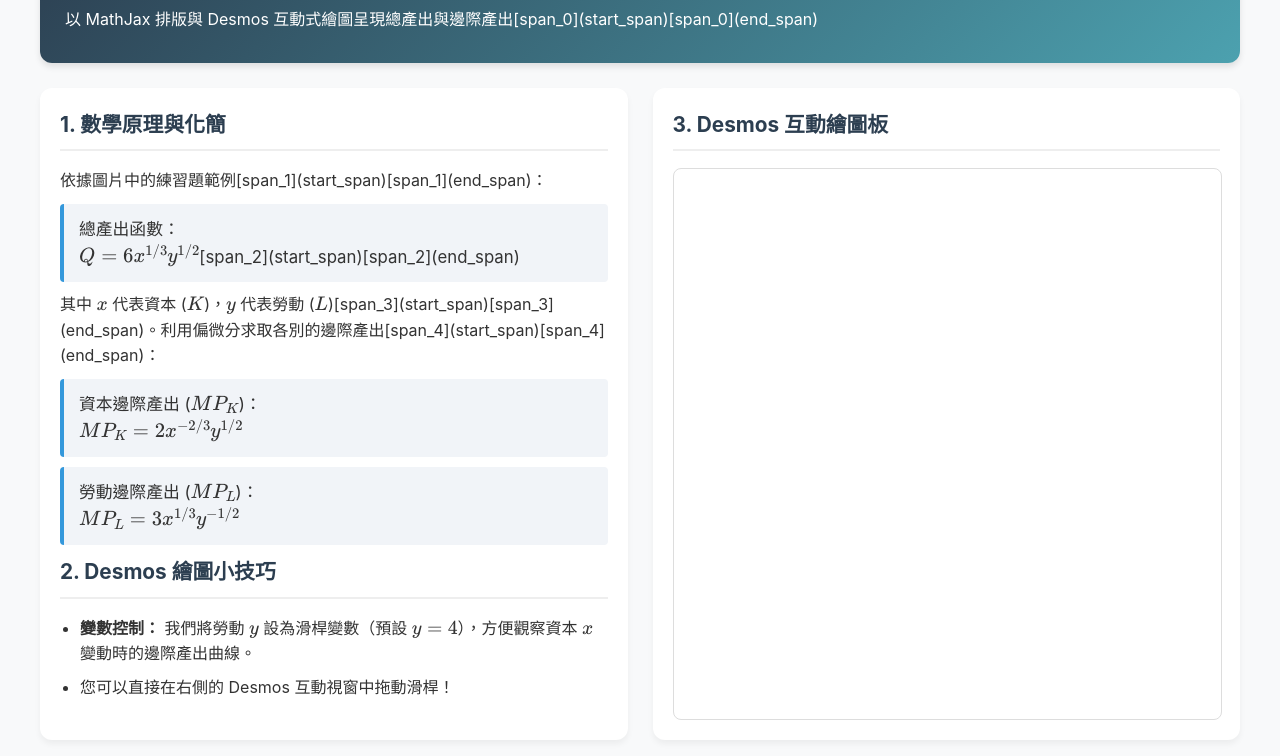
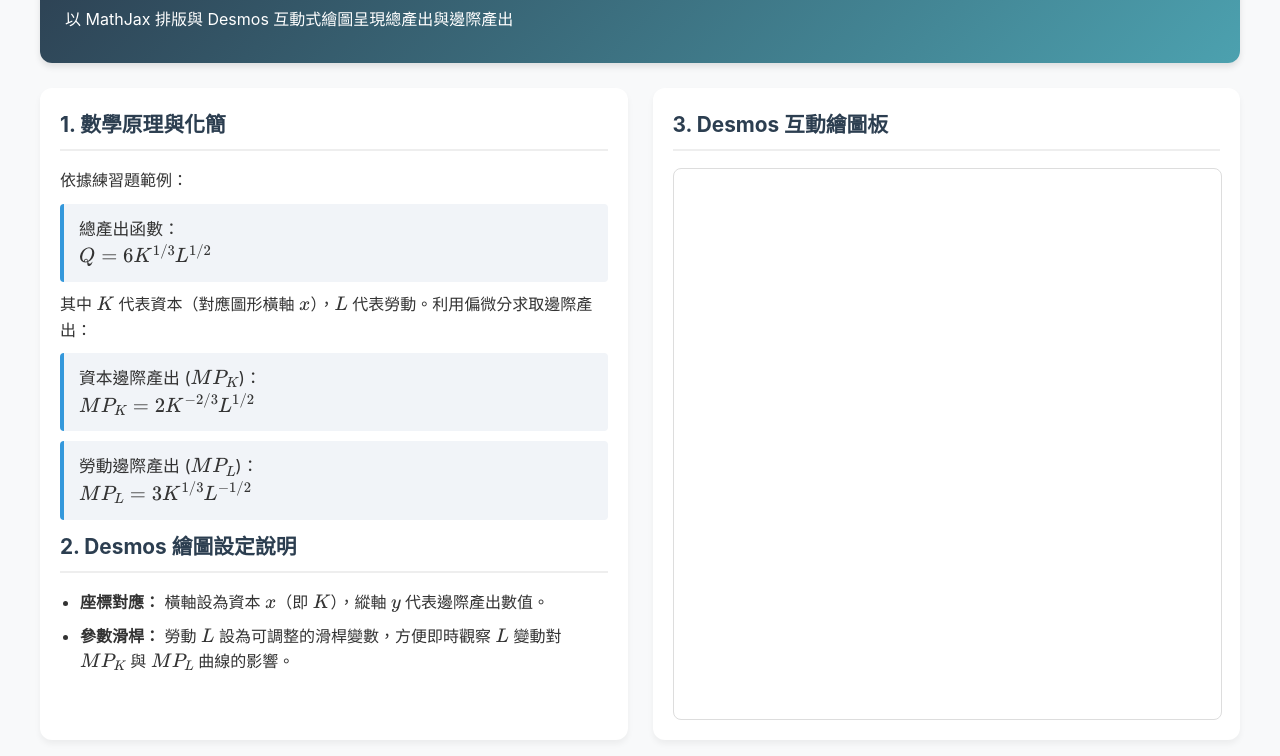
Before and after one commit to brianchih/Microeconomics, a plain HTML site: page Desmos.html in a window 1280 px wide. Shown: the part 94-850 px from the top of the page. Drawn offline with nearby package versions, Linux system fonts and the light colour scheme; a script that the page names is missing.

Commit message:
Update Desmos.html

```diff
--- a/Desmos.html
+++ b/Desmos.html
@@ -15,7 +15,7 @@
     </script>
     <script id="MathJax-script" async src="https://cdn.jsdelivr.net/npm/mathjax@3/es5/tex-mml-chtml.js"></script>
 
-    <!-- 正確引入 Desmos API（絕對沒有 www.com） -->
+    <!-- 引入 Desmos API -->
     <script src="https://www.desmos.com/api/v1.9/calculator.js?apiKey=dcb31709b452b1cf9dc26972add0fda6"></script>
 
     <style>
@@ -75,34 +75,34 @@
 
 <header>
     <h1>經濟學圖形教學：寇博-道格拉斯生產函數</h1>
-    <p>以 MathJax 排版與 Desmos 互動式繪圖呈現總產出與邊際產出[span_0](start_span)[span_0](end_span)</p>
+    <p>以 MathJax 排版與 Desmos 互動式繪圖呈現總產出與邊際產出</p>
 </header>
 
 <div class="container">
     <!-- 左側：理論說明與步驟 -->
     <div class="card">
         <h2>1. 數學原理與化簡</h2>
-        <p>依據圖片中的練習題範例[span_1](start_span)[span_1](end_span)：</p>
+        <p>依據練習題範例：</p>
         <div class="formula-box">
             總產出函數：<br>
-            $Q = 6x^{1/3}y^{1/2}$[span_2](start_span)[span_2](end_span)
+            $Q = 6K^{1/3}L^{1/2}$
         </div>
-        <p>其中 $x$ 代表資本 ($K$)，$y$ 代表勞動 ($L$)[span_3](start_span)[span_3](end_span)。利用偏微分求取各別的邊際產出[span_4](start_span)[span_4](end_span)：</p>
+        <p>其中 $K$ 代表資本（對應圖形橫軸 $x$），$L$ 代表勞動。利用偏微分求取邊際產出：</p>
 
         <div class="formula-box">
             資本邊際產出 ($MP_K$)：<br>
-            $MP_K = 2x^{-2/3}y^{1/2}$
+            $MP_K = 2K^{-2/3}L^{1/2}$
         </div>
 
         <div class="formula-box">
             勞動邊際產出 ($MP_L$)：<br>
-            $MP_L = 3x^{1/3}y^{-1/2}$
+            $MP_L = 3K^{1/3}L^{-1/2}$
         </div>
 
-        <h2>2. Desmos 繪圖小技巧</h2>
+        <h2>2. Desmos 繪圖設定說明</h2>
         <ul>
-            <li><strong>變數控制：</strong> 我們將勞動 $y$ 設為滑桿變數（預設 $y = 4$），方便觀察資本 $x$ 變動時的邊際產出曲線。</li>
-            <li>您可以直接在右側的 Desmos 互動視窗中拖動滑桿！</li>
+            <li><strong>座標對應：</strong> 橫軸設為資本 $x$（即 $K$），縱軸 $y$ 代表邊際產出數值。</li>
+            <li><strong>參數滑桿：</strong> 勞動 $L$ 設為可調整的滑桿變數，方便即時觀察 $L$ 變動對 $MP_K$ 與 $MP_L$ 曲線的影響。</li>
         </ul>
     </div>
 
@@ -122,11 +122,11 @@
         settingsMenu: true
     });
 
-    // 載入正確的表達式
+    // 修正變數：使用 L 作為滑桿，x 作為橫軸變數，y 作為縱軸數值
     calculator.setExpressions([
-        { id: 'slider_y', latex: 'y = 4', sliderBounds: { min: '0.1', max: '20', step: '0.1' } },
-        { id: 'mpk_curve', latex: '2x^{-2/3}y^{1/2}', color: '#e74c3c' },
-        { id: 'mpl_curve', latex: '3x^{1/3}y^{-1/2}', color: '#27ae60' },
+        { id: 'slider_L', latex: 'L = 4', sliderBounds: { min: '0.1', max: '20', step: '0.1' } },
+        { id: 'mpk_curve', latex: 'y = 2x^{-2/3}L^{1/2}', color: '#e74c3c' },
+        { id: 'mpl_curve', latex: 'y = 3x^{1/3}L^{-1/2}', color: '#27ae60' },
         { id: 'note', latex: 'x > 0', color: '#7f8c8d' }
     ]);
 </script>
```
